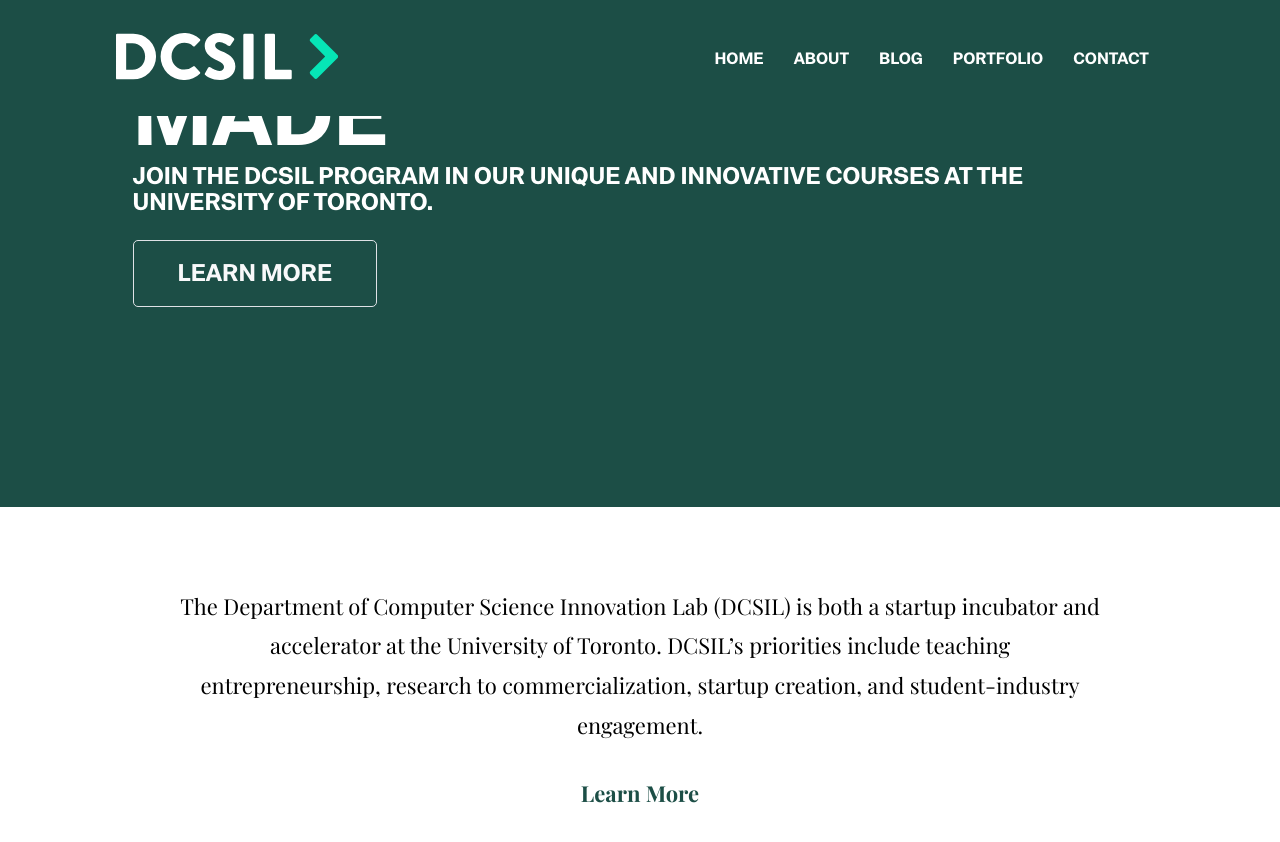
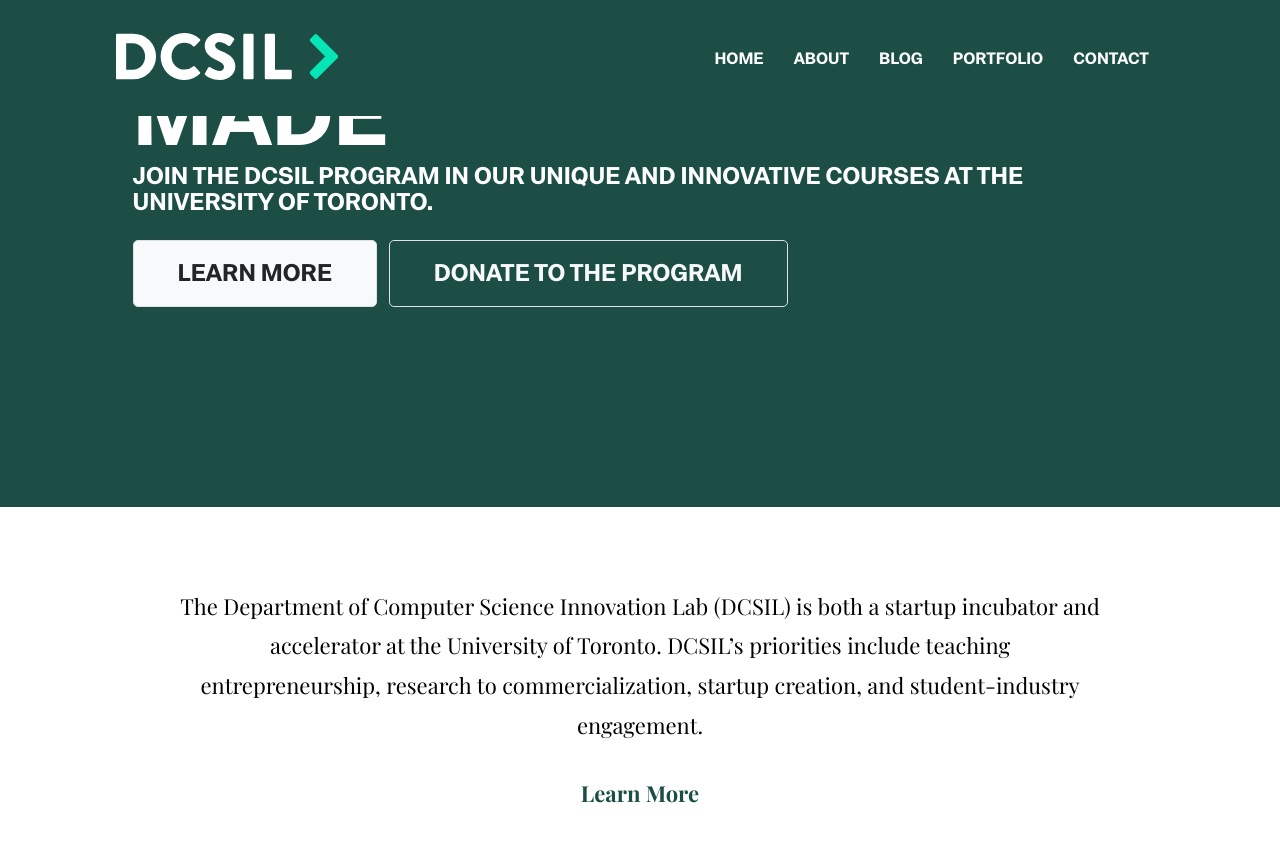
Before and after one commit to dcsil/website, a Jekyll site: the page built from index.html, in a window 1280 px wide and 900 px high, scrolled down 329 px. Shown: the top 842 px of the window. Built offline with Jekyll 4.4.1, drawn with Linux system fonts in a browser that asks for light colours.

Commit message:
Update hero-section.html

```diff
--- a/_includes/hero-section.html
+++ b/_includes/hero-section.html
@@ -5,8 +5,11 @@
       <div class="col-lg-11 mx-auto">
         <h1 class="text-white font-tertiary mb-0">{{ site.data.settings.hero.hero-title }}</h1>
         <h4 class="text-white text-uppercase font-tertiary">{{ site.data.settings.hero.hero-subtitle }}</h4>
-        <a href="{{ site.data.settings.hero.hero-btn-link }}" class="text-uppercase font-tertiary border btn btn-outline-light mt-3">
+        <a href="{{ site.data.settings.hero.hero-btn-link }}" class="text-uppercase font-tertiary border btn btn-light mt-3 mr-2">
            {{ site.data.settings.hero.hero-btn-text }}
+        </a>
+        <a href="{{ site.data.settings.hero.hero-secondary-btn-link }}" class="text-uppercase font-tertiary border btn btn-outline-light mt-3">
+           {{ site.data.settings.hero.hero-secondary-btn-text }}
         </a>
       </div>
     </div>
```
